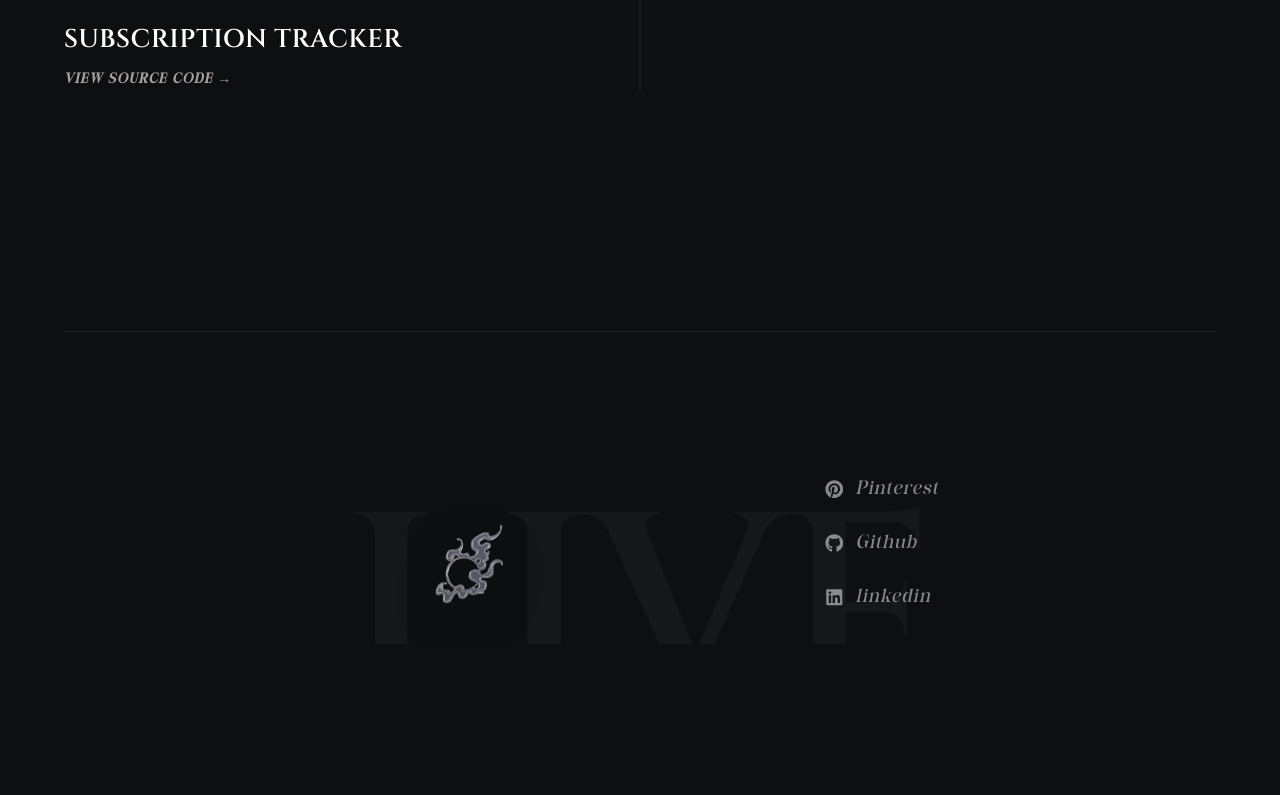
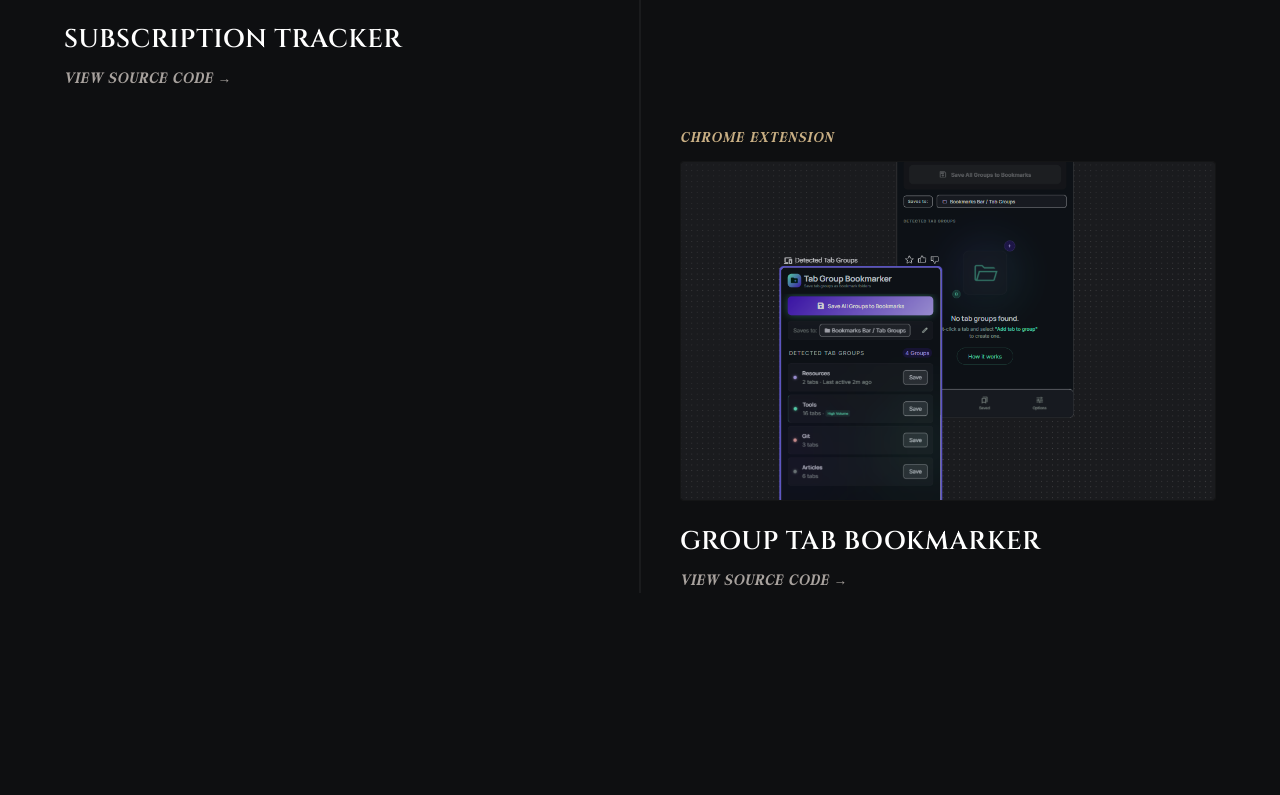
Before and after one commit to Sonderssss/wes-portfolio-react, a React (Vite) app: page /projects in a window 1280 px wide. Shown: the part 1625-2420 px from the top of the page. Before the commit the page ends 2269 px from the top, so only its background shows below. Built offline with nearby package versions, Linux system fonts and the light colour scheme; no server answers.

Commit message:
feat: added new project to the projects page

```diff
--- a/src/views/ProjectsView.css
+++ b/src/views/ProjectsView.css
@@ -91,6 +91,14 @@
   align-self: start;
   margin-top: -60px;
   /* Offset Project 3 below Project 2 */
+}
+
+.item-4 {
+  grid-column: 2;
+  grid-row: 4;
+  align-self: start;
+  margin-top: -80px;
+  /* Offset Project 4 below Project 3 */
 }
 
 /* Center Glowing Divider Line */
@@ -272,6 +280,12 @@
     margin-top: 0;
   }
 
+  .item-4 {
+    grid-column: 1;
+    grid-row: 5;
+    margin-top: 0;
+  }
+
   /* Move the divider line to the left side on mobile */
   .projects-divider-container {
     left: 8px;
--- a/src/views/ProjectsView.tsx
+++ b/src/views/ProjectsView.tsx
@@ -37,6 +37,18 @@ const projects: Project[] = [
       "A mobile app that helps users track their carbon footprint and suggests eco-friendly alternatives.",
     codebase: "Node.js, Express, MongoDB",
     sourceCode: "https://github.com/Sonderssss/subscription-tracker",
+    liveLink: "#",
+  },
+  {
+    id: 4,
+    title: "Group Tab Bookmarker",
+    category: "Chrome Extension",
+    image: "../src/assets/images/tab-group-bookmarker.png",
+    size: "small",
+    description:
+      "An Easier way to manage your grouped tabs and save them as a folder in your Bookmarks.",
+    codebase: "HTML, CSS, JavaScript",
+    sourceCode: "https://github.com/Sonderssss/tab-group-bookmarker",
     liveLink: "#",
   },
 ];
@@ -142,6 +154,11 @@ const ProjectsView: React.FC = () => {
         <div className="project-grid-item item-3">
           <ProjectCard project={projects[2]} index={2} />
         </div>
+
+        {/* Row 4, Right: Project 4 */}
+        <div className="project-grid-item item-4">
+          <ProjectCard project={projects[3]} index={3} />
+        </div>
       </div>
     </div>
   );
```
Also changed, not shown: src/assets/images/tab-group-bookmarker.png (added).
